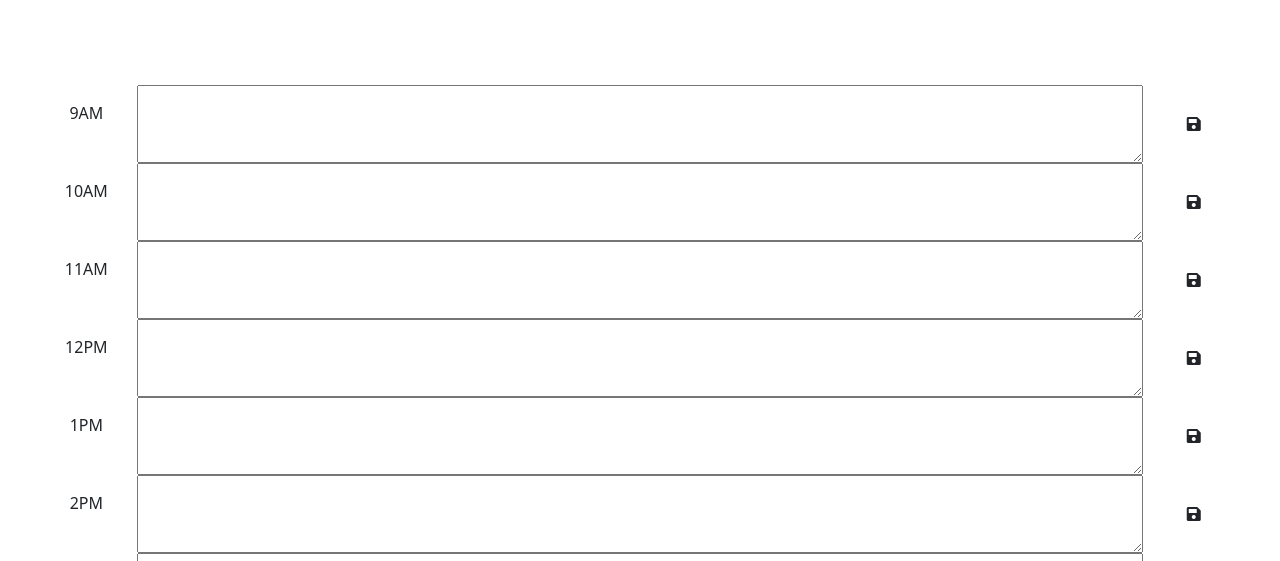
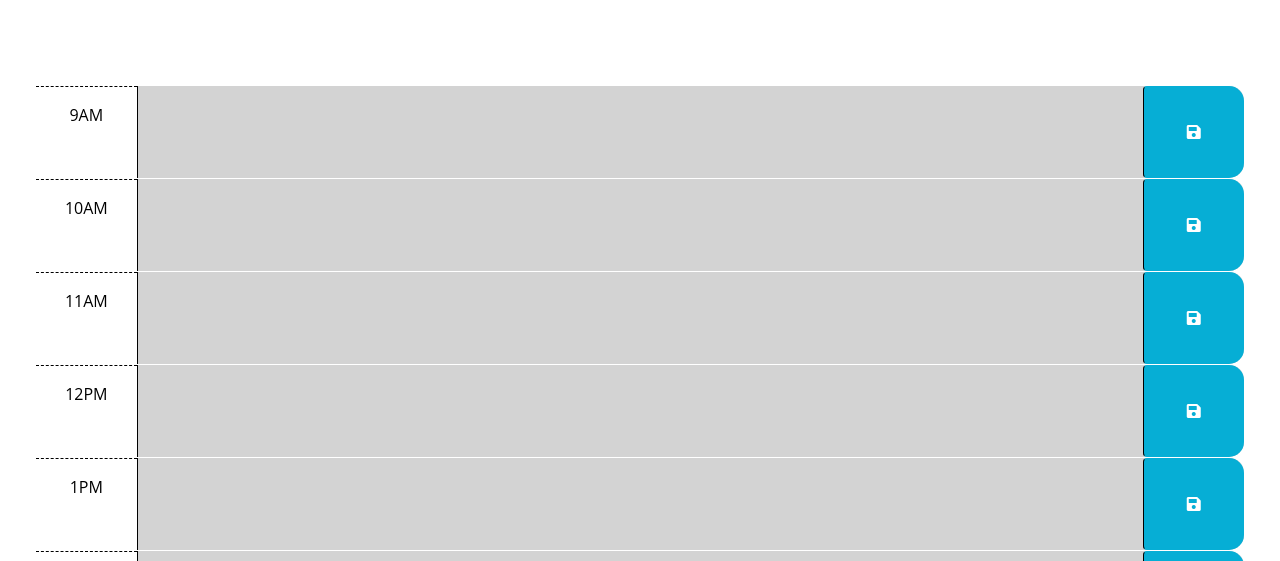
Before and after one commit to rstreep/calendar-planner, a plain HTML site: page index.html in a window 1280 px wide. Shown: the part 239-800 px from the top of the page. Drawn offline with nearby package versions, Linux system fonts and the light colour scheme; the site is published under a folder, as on GitHub Pages, so addresses that start at the root find nothing.

Commit message:
fixed css file path

```diff
--- a/index.html
+++ b/index.html
@@ -20,7 +20,7 @@
       href="https://fonts.googleapis.com/css2?family=Fira+Sans:wght@400;700&display=swap"
       rel="stylesheet"
     />
-    <link rel="stylesheet" href="/Assets/style/css/style.css" />
+    <link rel="stylesheet" href="./Assets/style/css/style.css" />
     <title>Work Day Scheduler</title>
   </head>
 
```
Also changed, not shown: 1 other file.
